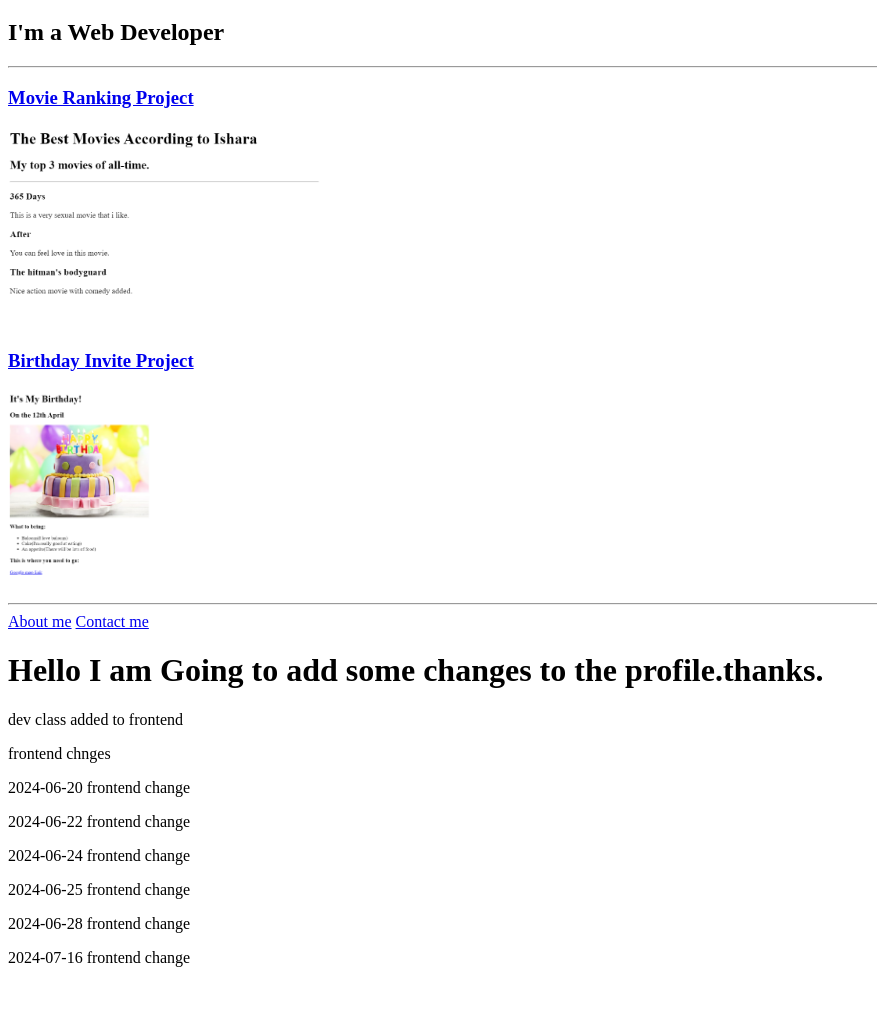
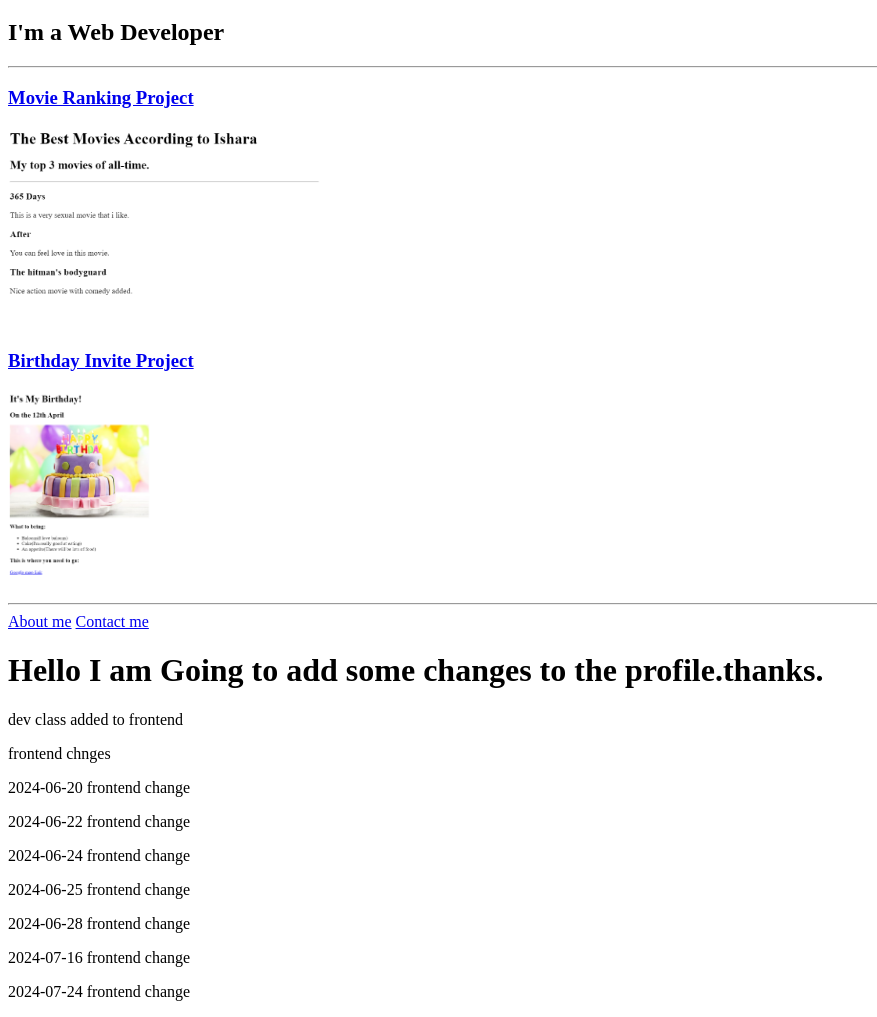
Before and after one commit to IKudagama/new-WEB, a plain HTML site: page index.html in a window 1280 px wide. Shown: the part 61-1078 px from the top of the page, without its empty margins (0-877 px from the left). Before the commit the page ends 1044 px from the top, so only its background shows below. Drawn offline with Linux system fonts and the light colour scheme.

Commit message:
new layouts

```diff
--- a/index.html
+++ b/index.html
@@ -65,6 +65,9 @@ https://developer.mozilla.org/en-US/docs/Web/HTML/Element/img#attr-height -->
     <dev class="new">
         <p>2024-07-16 frontend change</p>
     </dev>
+    <dev class="new">
+        <p>2024-07-24 frontend change</p>
+    </dev>
 
 </body>
 </html>
```
